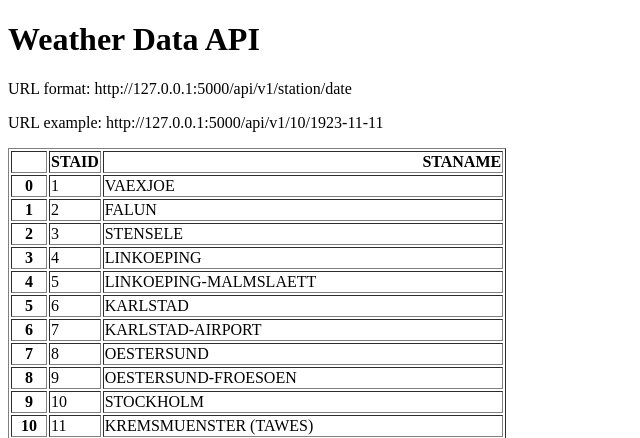
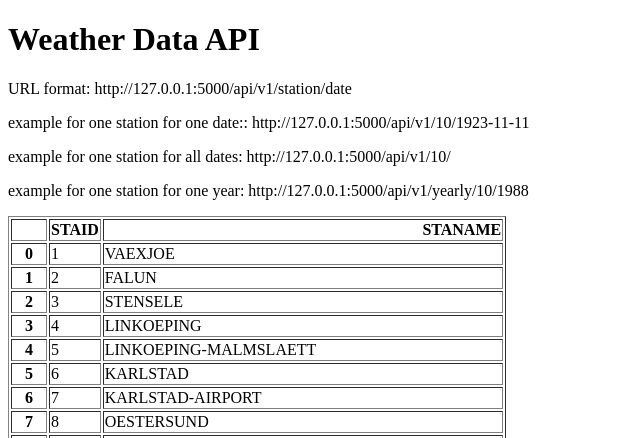
Before and after one commit to gissac2023/weatherdata_API, a Flask app: page / in a window 1280 px wide. Shown: the top 438 px of the page, without its empty margins (0-640 px from the left). Run offline with Flask 3, Linux system fonts and the light colour scheme.

Commit message:
add URL endpoint for yearly, station

```diff
--- a/main.py
+++ b/main.py
@@ -25,6 +25,24 @@ def about(station, date):
             "temperate": str(temperature)}
 
 
+@app.route("/api/v1/<station>/")
+def all_data(station):
+    filename = "data_small/TG_STAID" + str(station).zfill(6) + ".txt"
+    df = pd.read_csv(filename, skiprows=20, parse_dates=["    DATE"])
+    result = df.to_dict(orient="records")
+    return result
+
+
+@app.route("/api/v1/yearly/<station>/<year>")
+def yearly(station, year):
+    filename = "data_small/TG_STAID" + str(station).zfill(6) + ".txt"
+    df = pd.read_csv(filename, skiprows=20)
+    df["    DATE"] = df["    DATE"].astype(str)
+    result = df[df["    DATE"].str.startswith(str(year))].to_dict(orient="records")
+    print(result)
+    return result
+
+
 # run script o nly if main.py is called
 if __name__ == "__main__":
     app.run(debug=True, port=5000)
--- a/templates/home.html
+++ b/templates/home.html
@@ -7,7 +7,9 @@
 <body>
     <h1>Weather Data API</h1>
     <p>URL format: http://127.0.0.1:5000/api/v1/station/date</p>
-    <p>URL example: http://127.0.0.1:5000/api/v1/10/1923-11-11</p>
+    <p>example for one station for one date:: http://127.0.0.1:5000/api/v1/10/1923-11-11</p>
+    <p>example for one station for all dates: http://127.0.0.1:5000/api/v1/10/</p>
+    <p>example for one station for one year: http://127.0.0.1:5000/api/v1/yearly/10/1988</p>
     <p>{{data | safe}}</p>
 </body>
 </html>
```
